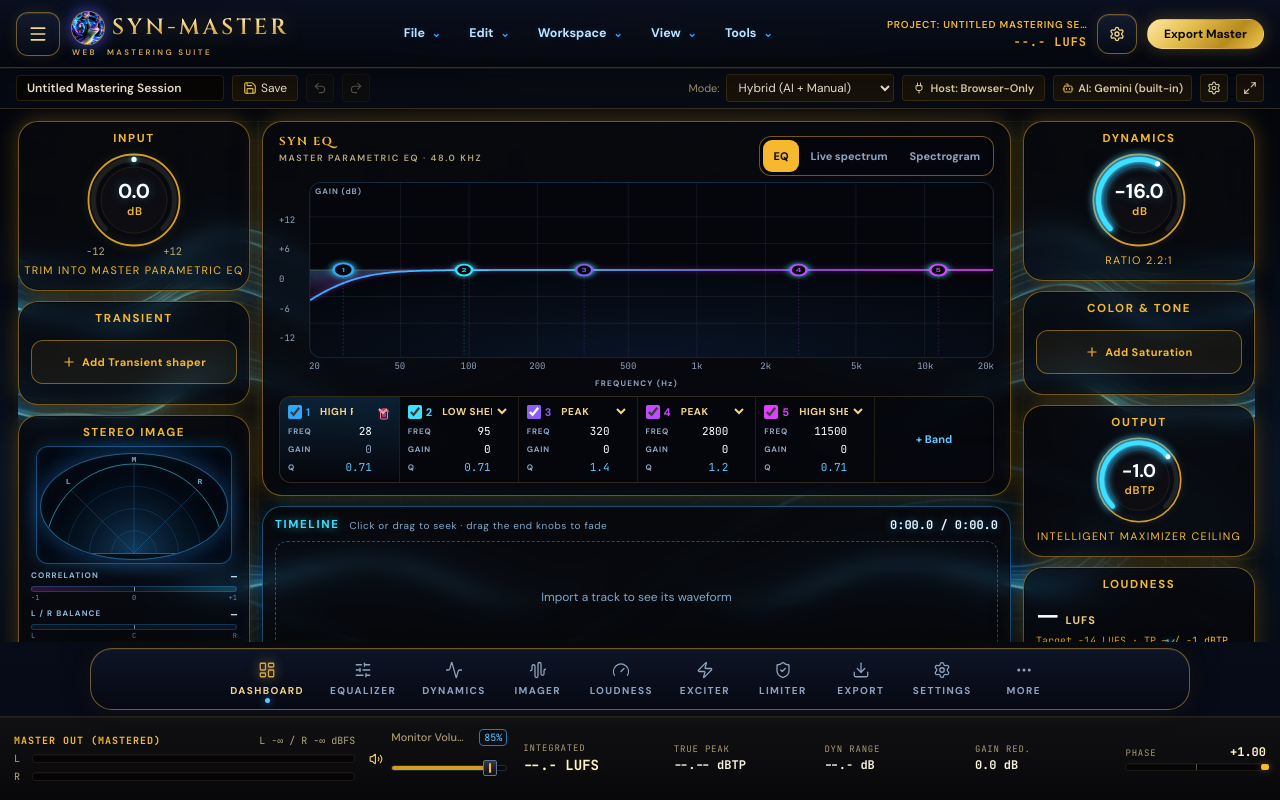
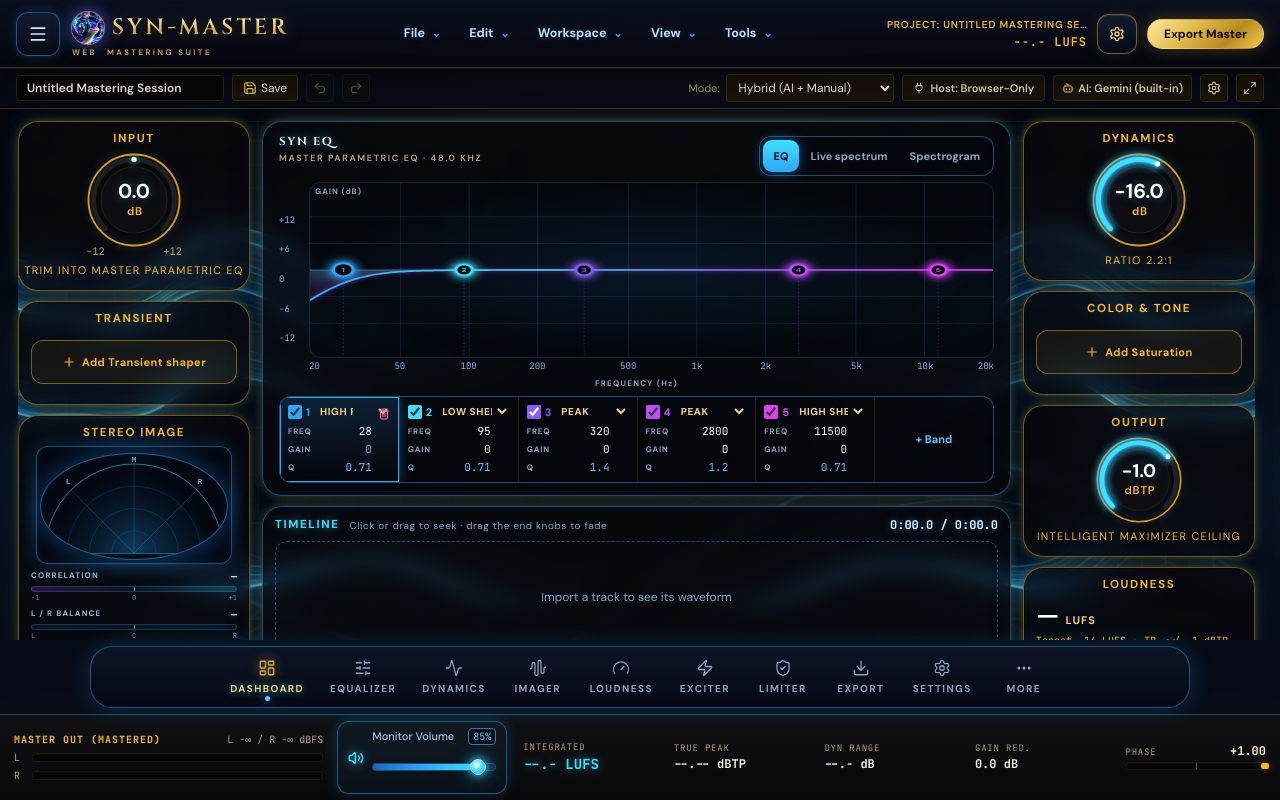
Before and after one commit to LILSYNNOFFICIAL/SYN-MASTER, a React (Vite) app: page / in a window 1280 px wide. Built offline with nearby package versions, Linux system fonts and the light colour scheme.

Commit message:
ui(glow): blue glowing monitor volume + meter bridge, FX rack windows and in-page rack, hamburger drawer, EQ grid/labels/nodes/curve (mockup-style), nav + card glow

```diff
--- a/src/components/MeterBridge.tsx
+++ b/src/components/MeterBridge.tsx
@@ -18,7 +18,7 @@ function dbToPercent(db: number): number {
 }
 
 const HOT_CLASS = 'h-full bg-[#EF4444]';
-const NORMAL_CLASS = 'h-full bg-gradient-to-r from-[#9C7C1E] via-[#D4AF37] to-[#F2CA52]';
+const NORMAL_CLASS = 'h-full syn-meter-fill bg-gradient-to-r from-[#1867C9] via-[#2EA8FF] to-[#3FE0FF]';
 
 export const MeterBridge: React.FC<Props> = React.memo(
   ({ postAnalysis, qcReport, monitorVolume, auditionLabel, onChangeMonitorVolume }) => {
@@ -111,7 +111,7 @@ export const MeterBridge: React.FC<Props> = React.memo(
             </div>
           </div>
           <div className="syn-meter-monitor">
-            <Volume2 className="w-3.5 h-3.5 text-[#F2CA52] shrink-0" />
+            <Volume2 className="syn-monitor-icon w-4 h-4 shrink-0" />
             <div className="min-w-0 flex-1">
               <HorizontalSlider
                 label="Monitor Volume"
--- a/src/skin/skin.css
+++ b/src/skin/skin.css
@@ -296,3 +296,77 @@ body{background:var(--skin-base) !important;color:var(--skin-text);}
 .syn-loud-thumb.is-static{cursor:default;}
 .syn-loud-thumb:disabled{opacity:1;}
 .syn-loud-scale{display:flex;justify-content:space-between;margin-top:6px;font:8px var(--syn-font-mono,monospace);color:#5F8FB8;}
+
+/* Monitor volume + meter bridge: blue glow */
+.syn-meter-monitor{flex-basis:170px !important;padding:6px 10px;border-radius:12px;border:1px solid var(--line-blue);background:rgba(46,168,255,.06);box-shadow:0 0 14px var(--glow-blue-soft);}
+.syn-monitor-icon{color:var(--skin-cyan);filter:drop-shadow(0 0 5px var(--skin-cyan));}
+.syn-meter-monitor .text-\[\#9CA3AF\]{color:#9CC6E6 !important;}
+.syn-meter-monitor [data-testid="meter-bridge-monitor-volume"] .rounded-full.overflow-hidden{height:8px !important;background:rgba(255,255,255,.06) !important;border-color:rgba(46,168,255,.3) !important;}
+.syn-meter-monitor [data-testid="meter-bridge-monitor-volume"] .rounded-full.overflow-hidden > div{background:linear-gradient(90deg,#1867C9,#2EA8FF,#3FE0FF) !important;opacity:1 !important;box-shadow:0 0 10px #2EA8FF;}
+.syn-meter-monitor [data-testid="meter-bridge-monitor-volume"] .rounded-\[2px\]{width:16px !important;height:16px !important;border-radius:50% !important;border:1px solid #BFF3FF !important;background:radial-gradient(circle at 40% 35%,#fff,#3FE0FF 45%,#2EA8FF) !important;box-shadow:0 0 10px #3FE0FF,0 0 18px rgba(46,168,255,.7) !important;}
+.syn-meter-monitor [data-testid="meter-bridge-monitor-volume"] .rounded-\[2px\] > span{display:none;}
+.syn-meter-fill{box-shadow:0 0 10px rgba(46,168,255,.7);}
+.syn-workstation .syn-meter-bridge{border-top:1px solid var(--line-blue) !important;box-shadow:0 -6px 24px rgba(46,168,255,.12);}
+.syn-meter-value.is-primary{color:var(--skin-cyan) !important;text-shadow:0 0 10px var(--glow-cyan);}
+
+/* FX rack (floating windows: Dynamics / Exciter / Limiter) + in-page rack: blue glow */
+.syn2-float{--s2-line:rgba(46,168,255,.28);--s2-line-strong:rgba(63,224,255,.6);--s2-gold-lo:#3B7FC4;--s2-gold-hi:#E8F6FF;--s2-dim:#8FB7D6;
+  --s2-grad:linear-gradient(135deg,#BFF3FF 0%,#3FE0FF 35%,#2EA8FF 70%,#8B5CF6 100%);
+  background:linear-gradient(180deg,rgba(10,22,40,.97),rgba(3,8,16,.98)) !important;border:1px solid var(--line-blue-strong) !important;border-radius:18px !important;
+  box-shadow:0 0 0 1px rgba(0,0,0,.6),0 0 40px rgba(46,168,255,.35),0 30px 90px rgba(0,0,0,.8) !important;}
+.syn2-float-head{background:linear-gradient(180deg,rgba(46,168,255,.22),rgba(10,22,40,.9)) !important;border-color:var(--line-blue) !important;}
+.syn2-float-title{color:#E8F6FF !important;text-shadow:0 0 10px var(--glow-cyan);}
+.syn2-float-head button{border-color:var(--line-blue) !important;background:rgba(46,168,255,.08) !important;color:#CFE9FF !important;}
+.syn2-float-head button:hover{box-shadow:0 0 10px var(--glow-blue);}
+.syn2-float .syn2-slot{background:linear-gradient(180deg,rgba(14,30,52,.9),rgba(6,12,22,.95)) !important;border-color:rgba(46,168,255,.3) !important;}
+.syn2-float .syn2-slot:hover{box-shadow:0 0 14px var(--glow-blue-soft);}
+.syn2-float .syn2-slot-power.is-on{box-shadow:0 0 10px #3FE0FF;}
+.syn2-float .syn2-slot-meter{color:var(--skin-cyan) !important;}
+.syn2-float .syn2-addmenu-pop,.syn2-addmenu-pop{background:var(--panel-blue) !important;border-color:var(--line-blue-strong) !important;box-shadow:0 0 26px var(--glow-blue-soft),0 24px 60px rgba(0,0,0,.7) !important;}
+.syn2-addmenu-item:hover,.syn2-addmenu-item:focus-visible{background:rgba(46,168,255,.18) !important;}
+.syn2-addmenu-cat{color:var(--skin-cyan) !important;}
+.syn2-float [class*="text-[#D4AF37]"],.syn2-float [class*="text-[#F2CA52]"]{color:var(--skin-cyan) !important;}
+.syn2-float [class*="border-[#D4AF37]"],.syn2-float [class*="border-[#5A4519]"],.syn2-float [class*="border-[#4A3917]"]{border-color:var(--line-blue) !important;}
+.syn2-float .syn2-btn-ghost{border-color:var(--line-blue) !important;color:#CFE9FF !important;background:rgba(46,168,255,.08) !important;}
+.syn2-float .syn2-btn-ghost:hover{box-shadow:0 0 12px var(--glow-blue);}
+.syn2-float-resize{background:linear-gradient(135deg,transparent 50%,#3FE0FF 50%,#3FE0FF 60%,transparent 60%,transparent 70%,#3FE0FF 70%,#3FE0FF 80%,transparent 80%) !important;}
+[data-testid="central-mastering-rack"]{border-color:var(--line-blue) !important;background:var(--skin-glass) !important;border-radius:var(--skin-radius) !important;box-shadow:0 0 24px var(--glow-blue-soft),0 10px 30px rgba(0,0,0,.5);backdrop-filter:blur(8px);}
+[data-testid="central-mastering-rack"] h2{color:var(--skin-cyan) !important;text-shadow:0 0 10px var(--glow-cyan);}
+[data-testid="central-mastering-rack"] [class*="border-[#D4AF37]"],[data-testid="central-mastering-rack"] [class*="border-[#5A4519]"],[data-testid="central-mastering-rack"] [class*="border-[#4A3917]"]{border-color:var(--line-blue) !important;}
+[data-testid="central-mastering-rack"] [class*="text-[#D4AF37]"],[data-testid="central-mastering-rack"] [class*="text-[#F2CA52]"]{color:var(--skin-cyan) !important;}
+
+/* Left hamburger drawer: blue glow */
+.syn-library-drawer{background:radial-gradient(ellipse at 0% 0%,rgba(46,168,255,.2),transparent 50%),linear-gradient(170deg,#0A1A30,#03070F 70%) !important;
+  border-right:1px solid var(--line-blue-strong) !important;box-shadow:0 0 40px rgba(46,168,255,.3),30px 0 80px rgba(0,0,0,.6) !important;}
+.syn-library-drawer aside,.syn-library-drawer .syn-library-shell{background:transparent !important;border-color:var(--line-blue) !important;}
+.syn-library-drawer .syn-library-tab{color:#8FB7D6 !important;}
+.syn-library-drawer .syn-library-tab[aria-selected="true"],.syn-library-drawer .syn-library-tab[class*="border-[#D4AF37]"]{color:var(--skin-cyan) !important;border-bottom-color:var(--skin-cyan) !important;text-shadow:0 0 8px var(--glow-cyan);background:rgba(46,168,255,.1) !important;}
+.syn-library-drawer [class*="bg-[#111217]"],.syn-library-drawer [class*="bg-[#0C0D12]"],.syn-library-drawer [class*="bg-[#151720]"]{background:rgba(46,168,255,.06) !important;border-radius:14px;}
+.syn-library-drawer [class*="border-[#222530]"],.syn-library-drawer [class*="border-[#242732]"],.syn-library-drawer [class*="border-[#2B2E3A]"],.syn-library-drawer [class*="border-[#D4AF37]"]{border-color:var(--line-blue) !important;}
+.syn-library-drawer [class*="text-[#D4AF37]"],.syn-library-drawer [class*="text-[#F2CA52]"]{color:var(--skin-cyan) !important;}
+.syn-library-drawer button[class*="bg-[#D4AF37]"],.syn-library-drawer label[class*="bg-[#D4AF37]"],.syn-library-drawer span[class*="bg-[#D4AF37]"]{background:linear-gradient(180deg,#3FE0FF,#2EA8FF) !important;color:#02101f !important;box-shadow:0 0 14px var(--glow-blue);}
+.syn-library-drawer button:hover{box-shadow:0 0 10px var(--glow-blue-soft);}
+.syn-library-toggle{border-color:var(--line-blue) !important;color:#CFE9FF !important;box-shadow:0 0 12px var(--glow-blue-soft);}
+
+/* EQ (mockup-inspired): grid, labels, nodes */
+.syn-eq-panel{border-color:var(--line-blue) !important;box-shadow:0 0 0 1px rgba(0,0,0,.4) inset,0 0 30px var(--glow-blue-soft),0 10px 30px rgba(0,0,0,.55) !important;}
+.syn-eq-title{color:#E8F6FF !important;text-shadow:0 0 12px var(--glow-cyan);}
+.syn-ceq-svg{background:radial-gradient(ellipse at 50% 50%,rgba(46,168,255,.10),transparent 70%),rgba(3,8,16,.55);border-radius:12px;}
+.syn-ceq-grid{stroke:rgba(46,168,255,.14) !important;}
+.syn-ceq-grid.is-zero{stroke:rgba(63,224,255,.4) !important;}
+.syn-ceq-xlabels span,.syn-ceq-ylabels span{color:#7FB8E6 !important;}
+.syn-eq-panel svg circle.syn-ceq-node{filter:drop-shadow(0 0 6px currentColor) drop-shadow(0 0 2px currentColor) !important;}
+.syn-ceq-band.is-sel{box-shadow:inset 0 0 0 1px var(--band-color),0 0 12px color-mix(in srgb,var(--band-color) 40%,transparent);}
+.syn-ceq-table{border-color:var(--line-blue) !important;}
+.syn-seg{border-color:var(--line-blue) !important;}
+.syn-seg [aria-pressed="true"],.syn-seg .is-on{background:linear-gradient(180deg,#3FE0FF,#2EA8FF) !important;color:#02101f !important;box-shadow:0 0 12px var(--glow-blue);}
+
+/* Global: more blue glow on glass cards (gold titles/knobs kept) */
+.syn-card{box-shadow:0 0 0 1px rgba(0,0,0,.4) inset,0 0 22px rgba(46,168,255,.16),0 0 10px var(--skin-gold-glow),0 10px 30px rgba(0,0,0,.55) !important;}
+.syn-card:hover{box-shadow:0 0 0 1px rgba(0,0,0,.4) inset,0 0 30px rgba(46,168,255,.28),0 0 12px var(--skin-gold-glow),0 10px 30px rgba(0,0,0,.55) !important;}
+.syn-daw-global-tabs .syn-primary-nav{border-color:var(--line-blue) !important;box-shadow:0 0 22px var(--glow-blue-soft);}
+.syn-primary-nav-item[data-active="true"]{color:var(--skin-cyan) !important;text-shadow:0 0 10px var(--glow-cyan);}
+.syn-primary-nav-item[data-active="true"] svg{filter:drop-shadow(0 0 5px var(--skin-cyan));}
+.syn-primary-nav-item:hover{color:#E8F6FF !important;}
+.syn-session-ribbon{border-bottom-color:var(--line-blue) !important;}
+.syn-session-ribbon select{border-color:var(--line-blue) !important;}
```
